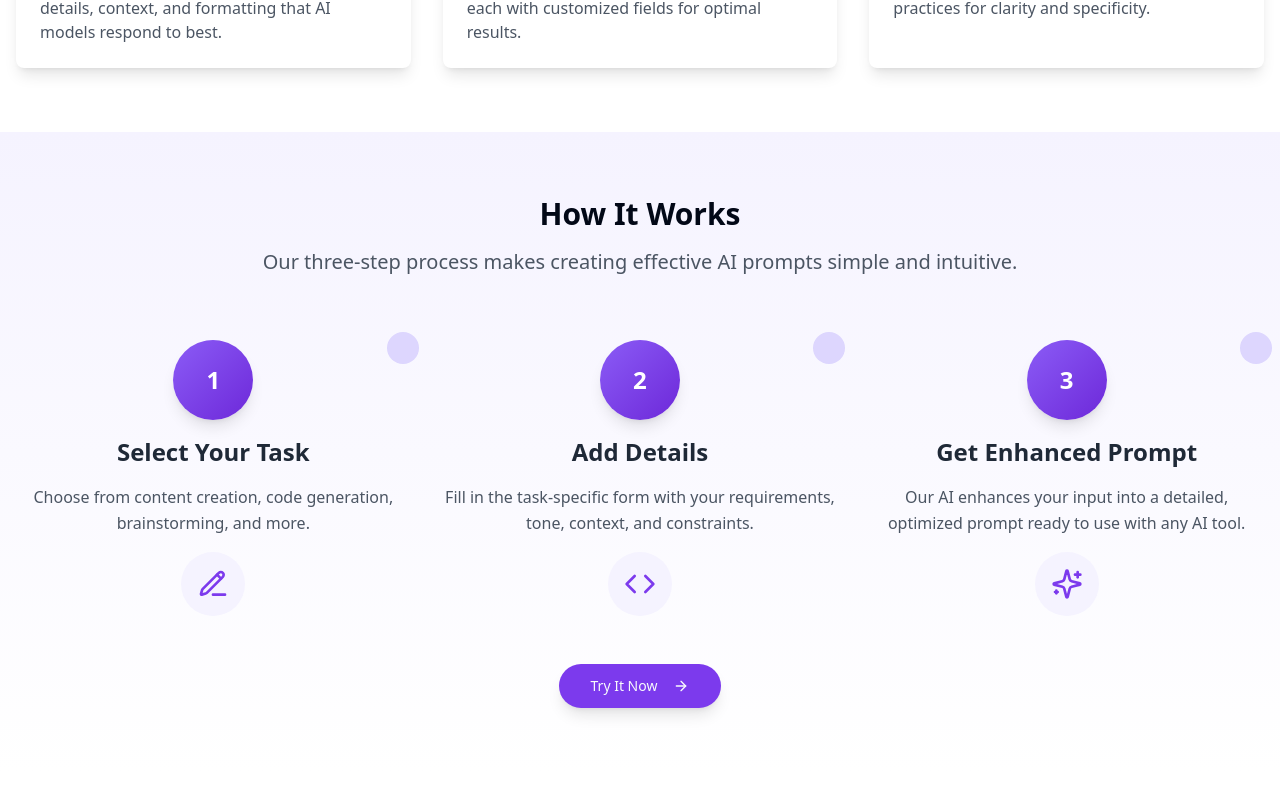
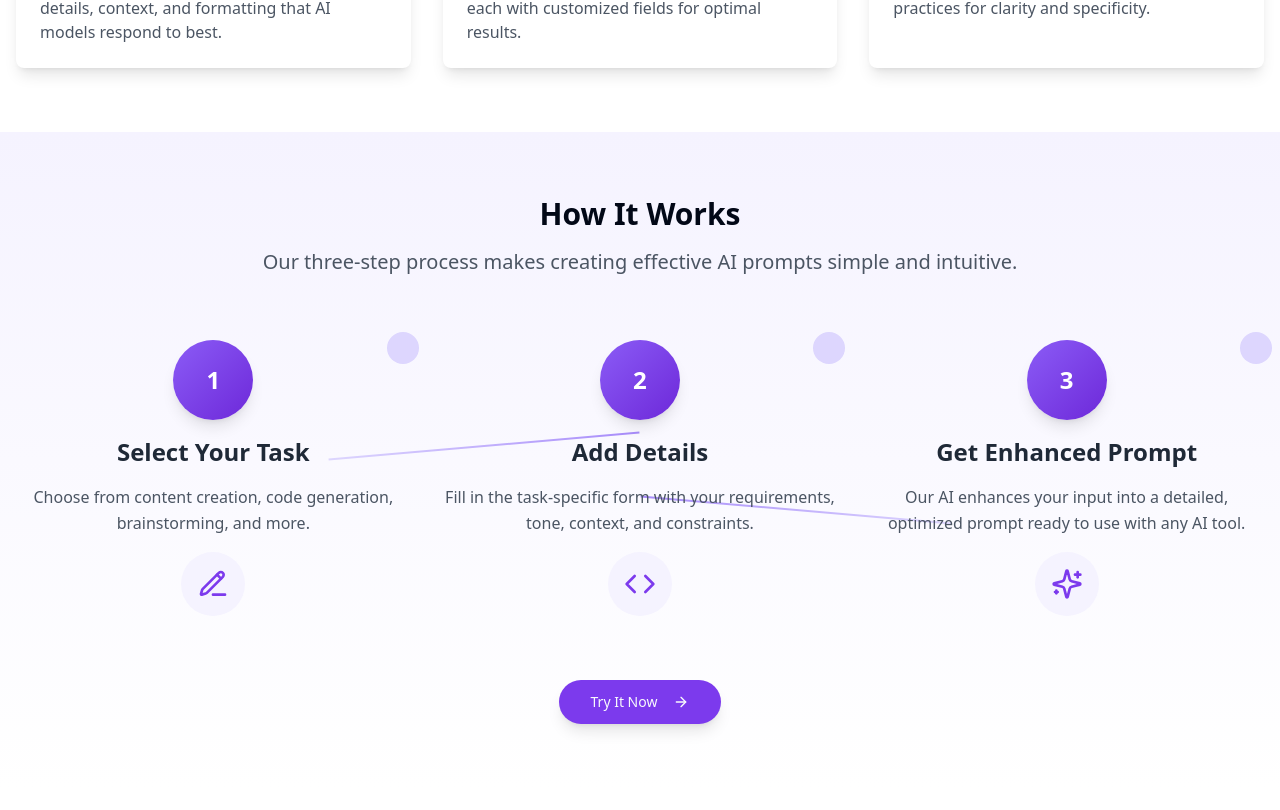
Before and after one commit to rdh-bot-ai/brainwaveprompts, a React (Vite) app: page / in a window 1280 px wide. Shown: the part 930-1740 px from the top of the page. Built offline with nearby package versions, Linux system fonts and the light colour scheme.

Commit message:
Fix: Improve How It Works section
Improve the layout and aesthetics of the "How It Works" section to better depict a visual flow.

```diff
--- a/src/components/home/HowItWorksSection.tsx
+++ b/src/components/home/HowItWorksSection.tsx
@@ -1,9 +1,12 @@
+
 import React from "react";
 import { Link } from "react-router-dom";
 import { Button } from "@/components/ui/button";
 import { PencilLine, Code, Sparkles, ArrowRight } from "lucide-react";
+
 const HowItWorksSection = () => {
-  return <section className="py-16 px-4 bg-gradient-to-b from-purple-50 to-white">
+  return (
+    <section className="py-16 px-4 bg-gradient-to-b from-purple-50 to-white overflow-hidden">
       <div className="max-w-7xl mx-auto">
         <div className="text-center mb-16">
           <h2 className="text-3xl font-bold mb-4">How It Works</h2>
@@ -14,16 +17,41 @@ const HowItWorksSection = () => {
         </div>
 
         <div className="grid md:grid-cols-3 gap-8 relative">
+          {/* Connecting Lines */}
+          <div className="hidden md:block absolute top-1/2 left-0 w-full -translate-y-1/2 pointer-events-none">
+            <div className="relative h-0.5 w-full">
+              {/* First connecting line */}
+              <div className="absolute left-[25%] right-[50%] h-full bg-gradient-to-r from-purple-200 to-purple-400"
+                   style={{ transform: 'translateY(-2rem) rotate(-5deg)' }} />
+              {/* Second connecting line */}
+              <div className="absolute left-[50%] right-[25%] h-full bg-gradient-to-r from-purple-400 to-purple-200"
+                   style={{ transform: 'translateY(2rem) rotate(5deg)' }} />
+            </div>
+          </div>
 
+          <Step
+            number={1}
+            title="Select Your Task"
+            description="Choose from content creation, code generation, brainstorming, and more."
+            icon={<PencilLine className="w-8 h-8 text-purple-600" />}
+          />
 
-          <Step number={1} title="Select Your Task" description="Choose from content creation, code generation, brainstorming, and more." icon={<PencilLine className="w-8 h-8 text-purple-600" />} />
+          <Step
+            number={2}
+            title="Add Details"
+            description="Fill in the task-specific form with your requirements, tone, context, and constraints."
+            icon={<Code className="w-8 h-8 text-purple-600" />}
+          />
 
-          <Step number={2} title="Add Details" description="Fill in the task-specific form with your requirements, tone, context, and constraints." icon={<Code className="w-8 h-8 text-purple-600" />} />
-
-          <Step number={3} title="Get Enhanced Prompt" description="Our AI enhances your input into a detailed, optimized prompt ready to use with any AI tool." icon={<Sparkles className="w-8 h-8 text-purple-600" />} />
+          <Step
+            number={3}
+            title="Get Enhanced Prompt"
+            description="Our AI enhances your input into a detailed, optimized prompt ready to use with any AI tool."
+            icon={<Sparkles className="w-8 h-8 text-purple-600" />}
+          />
         </div>
 
-        <div className="text-center mt-12">
+        <div className="text-center mt-16">
           <Button size="lg" asChild className="rounded-full bg-purple-600 hover:bg-purple-700 shadow-lg transform transition-all hover:-translate-y-0.5">
             <Link to="/builder">
               Try It Now <ArrowRight className="ml-2 h-4 w-4" />
@@ -31,8 +59,10 @@ const HowItWorksSection = () => {
           </Button>
         </div>
       </div>
-    </section>;
+    </section>
+  );
 };
+
 const Step = ({
   number,
   title,
@@ -44,7 +74,8 @@ const Step = ({
   description: string;
   icon: React.ReactNode;
 }) => {
-  return <div className="relative">
+  return (
+    <div className="relative z-10">
       <div className="text-center space-y-4">
         <div className="relative">
           <div className="w-20 h-20 mx-auto rounded-full bg-gradient-to-br from-purple-500 to-purple-700 flex items-center justify-center transform transition-transform hover:scale-105 shadow-lg">
@@ -60,6 +91,8 @@ const Step = ({
           </div>
         </div>
       </div>
-    </div>;
+    </div>
+  );
 };
+
 export default HowItWorksSection;
```
